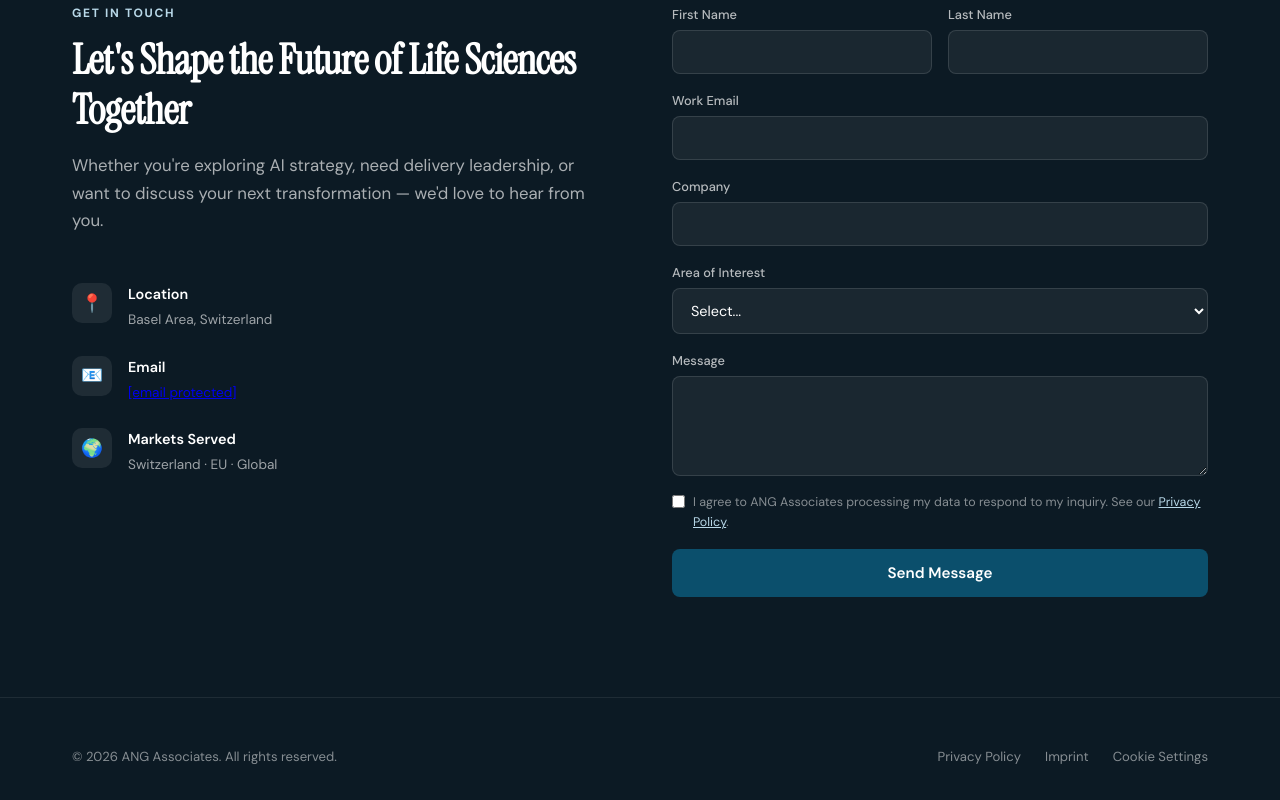
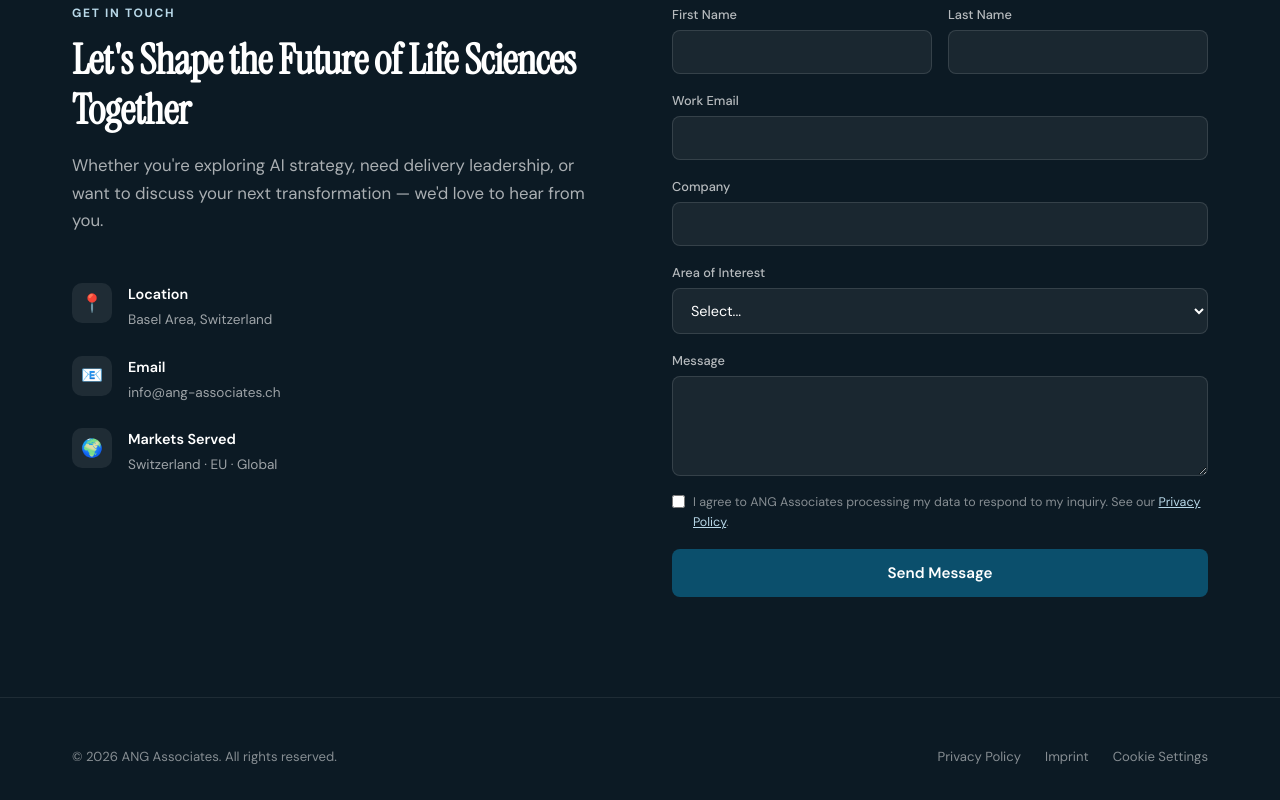
Before and after one commit to ANGAssociates/ANG, a plain HTML site: page index.html in a window 1280 px wide. Shown: the part 3544-4344 px from the top of the page. Drawn offline with Linux system fonts and the light colour scheme.

Commit message:
Add files via upload

```diff
--- a/index.html
+++ b/index.html
@@ -644,7 +644,7 @@ footer {
           <div class="contact-icon">📧</div>
           <div>
             <h4>Email</h4>
-            <p><a href="/cdn-cgi/l/email-protection" class="__cf_email__" data-cfemail="4e272028210e2f2029632f3d3d212d272f3a2b3d602d26">[email&#160;protected]</a></p>
+            <p><a href="mailto:info@ang-associates.ch" style="color:rgba(255,255,255,0.6);text-decoration:none;">info@ang-associates.ch</a></p>
           </div>
         </div>
         <div class="contact-item">
```
